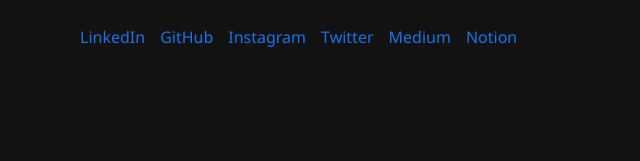
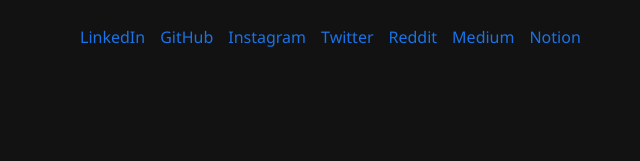
Before and after one commit to kaushalvyasofficial/portfolio, a plain HTML site: page index.html in a window 1280 px wide. Shown: the part 6801-6962 px from the top of the page, 0-640 px from the left. Drawn offline with Linux system fonts and the light colour scheme; a web font is replaced by a local one.

Commit message:
Added reddit link

```diff
--- a/index.html
+++ b/index.html
@@ -188,6 +188,10 @@
                         aria-label="Twitter (now X)">
                         Twitter
                     </a>
+                    <a href="https://www.reddit.com/user/KaushalVyas/" target="_blank" rel="noopener noreferrer"
+                        aria-label="Reddit">
+                        Reddit
+                    </a>
                     <a href="https://medium.com/@kaushal-vyas" target="_blank" rel="noopener noreferrer"
                         aria-label="Medium">
                         Medium
```
